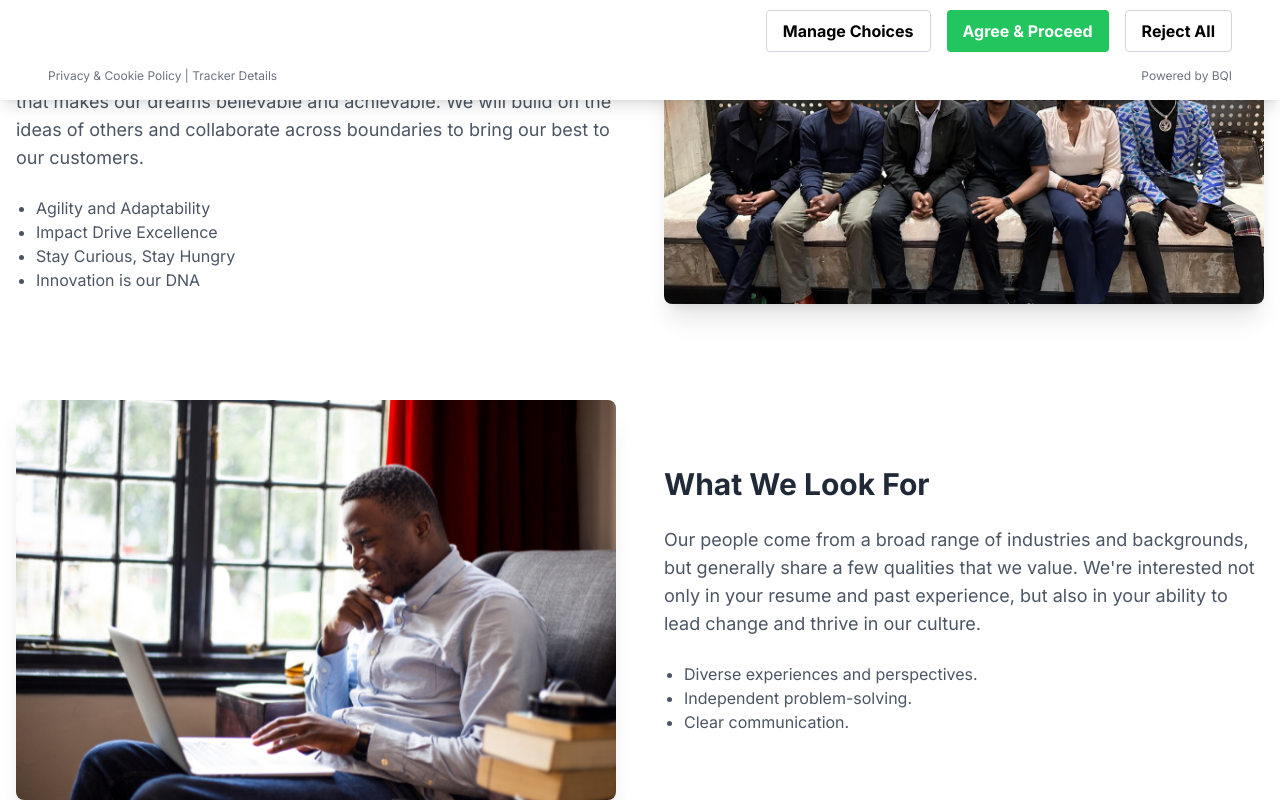
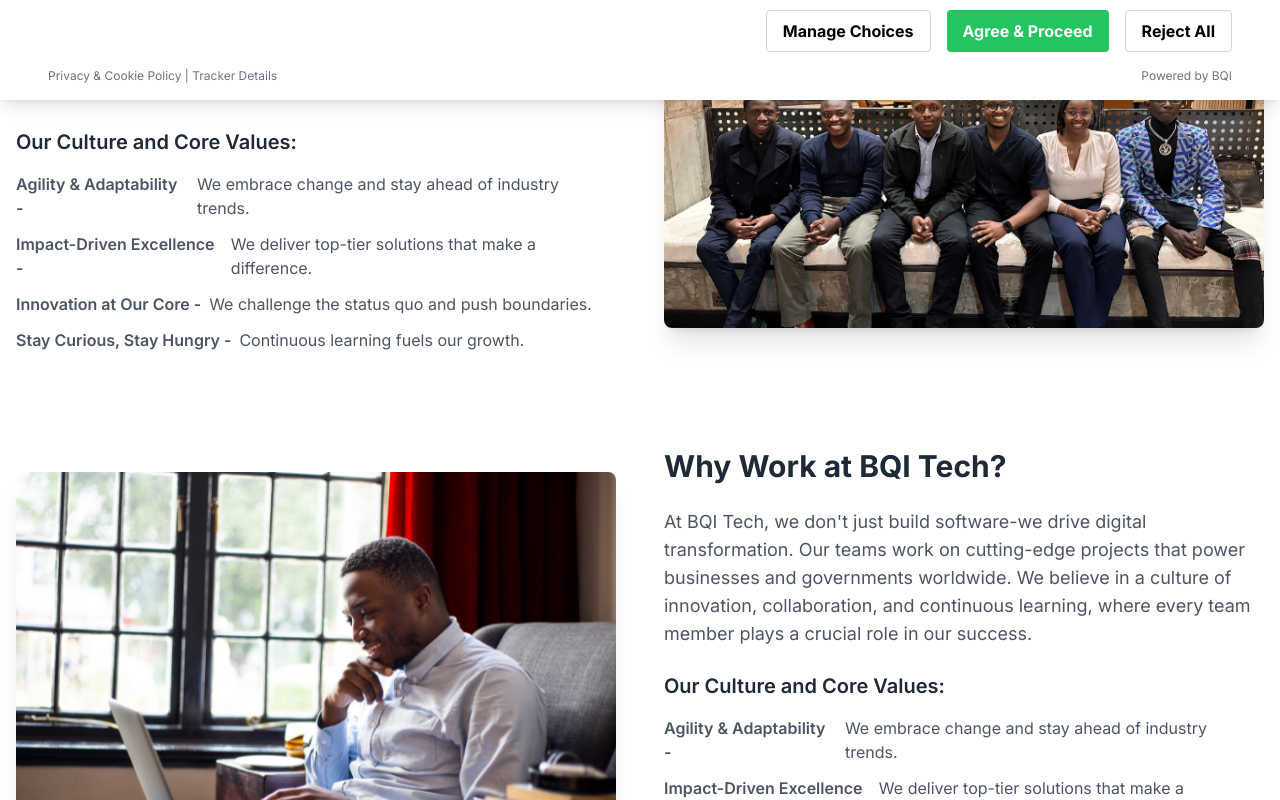
Before and after one commit to imosonik/BQI-TECH, a Next.js app: page /careers in a window 1280 px wide. Shown: the part 700-1500 px from the top of the page. Built offline with nearby package versions, Linux system fonts and the light colour scheme; no server answers.

Commit message:
Enhance careers page metadata and content for improved SEO and user engagement. Updated titles, descriptions, and added Open Graph and Twitter card data. Refined job descriptions and cultural values to better reflect company ethos.

```diff
--- a/app/careers/jobs/page.tsx
+++ b/app/careers/jobs/page.tsx
@@ -74,8 +74,8 @@ export default function JobsPage() {
             Open Positions
           </h1>
           <p className="text-lg text-gray-200 max-w-2xl">
-            Join our team and help build the future of technology. Explore our
-            current opportunities below.
+          Join a team where innovation meets impact and shape the
+           future of technology!
           </p>
         </div>
       </div>
--- a/app/careers/metadata.ts
+++ b/app/careers/metadata.ts
@@ -1,7 +1,28 @@
-import { Metadata } from 'next';
+import type { Metadata } from "next"
 
 export const metadata: Metadata = {
-  title: 'Careers at BQI Tech | Join Our Team',
-  description: 'Join BQI Tech and be part of a team dedicated to transforming government technology. Explore our current job openings and opportunities.',
-  keywords: ['tech jobs', 'IT careers', 'software jobs', 'government tech careers'],
-};
+  title: "Careers at BQI Tech | Join a Leading Software Development Team",
+  description: "Explore career opportunities at BQI Tech. Join a team driving innovation in software development, DevOps, and IT solutions. Apply today",
+  keywords: ["software development careers", "tech jobs", "IT careers", "DevOps jobs", "BQI Tech careers"],
+  openGraph: {
+    title: "Careers at BQI Tech | Join a Leading Software Development Team",
+    description: "Explore career opportunities at BQI Tech. Join a team driving innovation in software development, DevOps, and IT solutions. Apply today",
+    images: [
+      {
+        url: "/images/careers-hero-bg.jpg",
+        width: 1200,
+        height: 630,
+        alt: "BQI Tech Careers",
+      },
+    ],
+  },
+  twitter: {
+    card: "summary_large_image",
+    title: "Careers at BQI Tech | Join a Leading Software Development Team",
+    description: "Explore career opportunities at BQI Tech. Join a team driving innovation in software development, DevOps, and IT solutions. Apply today",
+    images: ["/images/careers-hero-bg.jpg"],
+  },
+  alternates: {
+    canonical: "https://bqitech.com/careers",
+  },
+}
--- a/app/careers/page.tsx
+++ b/app/careers/page.tsx
@@ -43,11 +43,12 @@ export default function CareersPage() {
     },
     {
       title: "What We Look For",
-      content: `Our people come from a broad range of industries and backgrounds, but generally share a few qualities that we value. We're interested not only in your resume and past experience, but also in your ability to lead change and thrive in our culture.`,
+      content: `We seek talented, driven professionals who thrive in a fast-paced, tech-focused environment.
+While our team comes from diverse backgrounds, we all share key qualities:`,
       points: [
-        "Diverse experiences and perspectives.",
-        "Independent problem-solving.",
-        "Clear communication.",
+        "Diverse Experiences & Perspectives - We value different viewpoints and ideas.",
+        "Problem-Solving Mindset - We seek proactive thinkers who embrace challenges.",
+        "Clear & Effective Communication - Collaboration is key to our success.",
       ],
       image: "/software.png",
     },
@@ -200,14 +201,34 @@ export default function CareersPage() {
               transition={{ duration: 0.8, delay: 0.2 * index }}
             >
               <h2 className="text-3xl font-bold text-gray-800">
-                {section.title}
+                Why Work at BQI Tech?
               </h2>
-              <p className="text-lg text-gray-600">{section.content}</p>
-              <ul className="list-disc pl-5 text-gray-600">
-                {section.points.map((point, i) => (
-                  <li key={i}>{point}</li>
-                ))}
-              </ul>
+              <p className="text-lg text-gray-600">
+                At BQI Tech, we don't just build software-we drive digital transformation. Our teams work on cutting-edge projects that power
+                businesses and governments worldwide. We believe in a culture of innovation, collaboration, and continuous learning, where every
+                team member plays a crucial role in our success.
+              </p>
+              <div className="space-y-4">
+                <h3 className="text-xl font-semibold text-gray-800">Our Culture and Core Values:</h3>
+                <ul className="space-y-3 text-gray-600">
+                  <li className="flex items-start">
+                    <span className="font-semibold mr-2">Agility & Adaptability -</span>
+                    We embrace change and stay ahead of industry trends.
+                  </li>
+                  <li className="flex items-start">
+                    <span className="font-semibold mr-2">Impact-Driven Excellence -</span>
+                    We deliver top-tier solutions that make a difference.
+                  </li>
+                  <li className="flex items-start">
+                    <span className="font-semibold mr-2">Innovation at Our Core -</span>
+                    We challenge the status quo and push boundaries.
+                  </li>
+                  <li className="flex items-start">
+                    <span className="font-semibold mr-2">Stay Curious, Stay Hungry -</span>
+                    Continuous learning fuels our growth.
+                  </li>
+                </ul>
+              </div>
             </motion.div>
             <motion.div
               className={`relative h-[400px] ${
@@ -267,7 +288,7 @@ export default function CareersPage() {
             animate={{ opacity: 1, scale: 1 }}
             transition={{ duration: 0.8, delay: 0.2 }}
           >
-            Join Our Team
+            Join Us Today!
           </motion.h2>
           <motion.p
             className="text-lg text-white mb-6"
@@ -275,7 +296,8 @@ export default function CareersPage() {
             animate={{ opacity: 1 }}
             transition={{ duration: 0.8, delay: 0.4 }}
           >
-            Apply for our current vacancies and Get Hired.
+Are you ready to take your career to the next level? Explore our open positions and become
+part of a team that's redefining tech solutions.
           </motion.p>
           <Button
             className="bg-teal-500 text-white px-6 py-3 rounded-full font-semibold hover:bg-teal-600 transition-colors duration-300"
--- a/components/Hero.tsx
+++ b/components/Hero.tsx
@@ -120,8 +120,8 @@ export function Hero() {
           </h1>
 
           <p className="text-lg sm:text-xl md:text-2xl text-gray-200 mb-6 sm:mb-8 max-w-3xl mx-auto">
-            Empowering government agencies with secure,scalable and innovative IT solutions to drive digital transformation.
-            solutions
+            Empowering government agencies with secure,scalable and innovative IT solutions to drive digital transformation
+
           </p>
 
           <div className="flex flex-col sm:flex-row gap-3 sm:gap-4 justify-center items-center">
```
